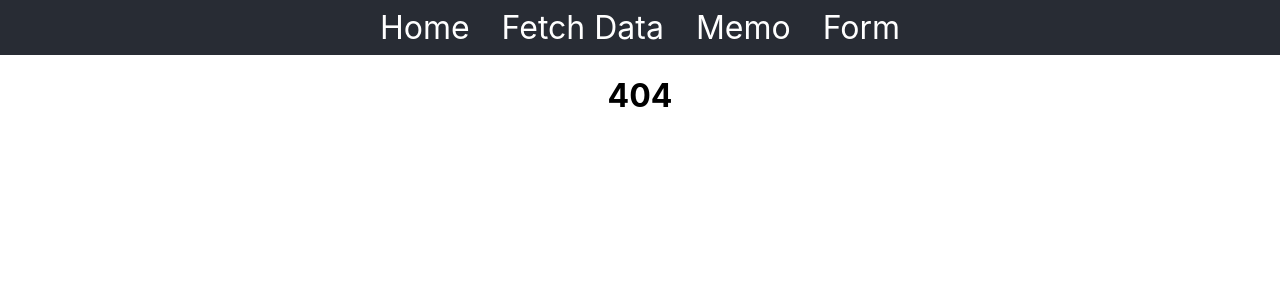
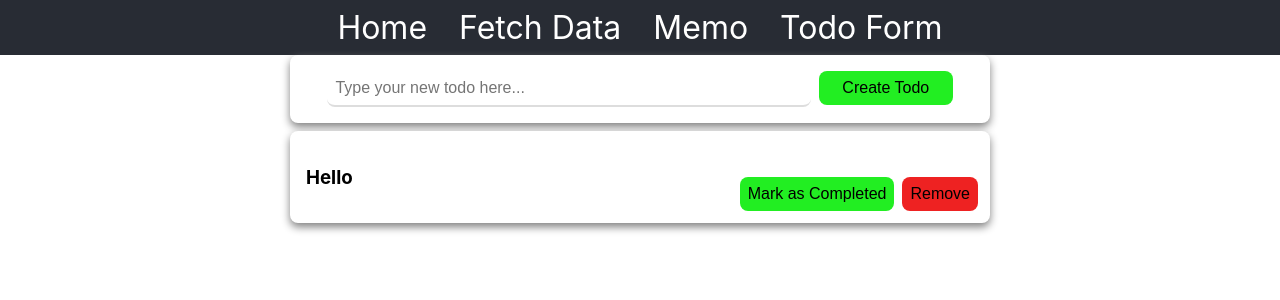
Before and after one commit to sidlogin/react-refresher, a React (Create React App) app: page /todo in a window 1280 px wide. Before the commit this address had no page. Shown: the top 300 px of the page. Built offline with nearby package versions, Linux system fonts and the light colour scheme.

Commit message:
Adding changes

```diff
--- a/package.json
+++ b/package.json
@@ -3,13 +3,16 @@
   "version": "0.1.0",
   "private": true,
   "dependencies": {
+    "@reduxjs/toolkit": "^2.2.6",
     "@testing-library/jest-dom": "^5.17.0",
     "@testing-library/react": "^13.4.0",
     "@testing-library/user-event": "^13.5.0",
     "react": "^18.3.1",
     "react-dom": "^18.3.1",
+    "react-redux": "^9.1.2",
     "react-router-dom": "^6.25.1",
     "react-scripts": "5.0.1",
+    "redux": "^5.0.1",
     "styled-components": "^6.1.12",
     "web-vitals": "^2.1.4"
   },
--- a/src/App.css
+++ b/src/App.css
@@ -1,7 +1,5 @@
 .App {
   text-align: center;
-  display: flex;
-  flex-direction: column;
 }
 
 .App-logo {
--- a/src/components/Forms/SignupForm.css
+++ /dev/null
@@ -1,3 +0,0 @@
-.signupForm {
-
-}
--- /dev/null
+++ b/src/components/Forms/TodoForm/NewTodoForm.css
@@ -0,0 +1,28 @@
+.new-todo-form {
+    border-radius: 8px;
+    padding: 16px;
+    text-align: center;
+    box-shadow: 0 4px 8px grey;
+}
+
+.new-todo-input {
+    font-size: 16px;
+    padding: 8px;
+    border: none;
+    border-bottom: 2px solid #ddd;
+    border-radius: 8px;
+    width: 70%;
+    outline: none;
+}
+
+.new-todo-button {
+    font-size: 16px;
+    padding: 8px;
+    border: none;
+    border-radius: 8px;
+    outline: none;
+    cursor: pointer;
+    margin-left: 8px;
+    width: 20%;
+    background-color: #22ee22;
+}
--- /dev/null
+++ b/src/components/Forms/TodoForm/NewTodoForm.js
@@ -0,0 +1,30 @@
+import { useState } from "react";
+import './NewTodoForm.css';
+
+const NewTodoForm = ({todos, onCreatePressed}) => {
+    const [inputValue, setInputValue] = useState('');
+
+    return (
+        <div className="new-todo-form">
+            <input
+                className="new-todo-input"
+                type="text"
+                placeholder="Type your new todo here..."
+                value={inputValue}
+                onChange={(e) => {
+                    const isDuplicateTodos = todos.some((todo) => todo.text === todo);
+                    if (!isDuplicateTodos) {
+                        setInputValue(e.target.value);
+                        setInputValue('');
+                    }
+                }
+                }
+            />
+            <button
+                className="new-todo-button"
+                onClick={() => onCreatePressed(inputValue)}
+            >Create Todo</button>
+        </div>
+    )
+}
+export default NewTodoForm;
--- /dev/null
+++ b/src/components/Forms/TodoList/TodoList.css
@@ -0,0 +1,4 @@
+.list-wrapper {
+    max-width: 700px;
+    margin: auto;
+}
--- /dev/null
+++ b/src/components/Forms/TodoList/TodoList.js
@@ -0,0 +1,15 @@
+import TodoListItem from '../TodoListItem/TodoListItem';
+import NewTodoForm from '../TodoForm/NewTodoForm';
+
+import './TodoList.css';
+
+const TodoList = ({todos = [{text: 'Hello'}]}) => {
+    return (
+        <div className="list-wrapper">
+            <NewTodoForm />
+            { todos?.map((todo, i) => <TodoListItem todo={todo} key={i} />)}
+        </div>
+    )
+}
+
+export default TodoList;
--- /dev/null
+++ b/src/components/Forms/TodoListItem/TodoListItem.css
@@ -0,0 +1,35 @@
+.todo-item-container {
+    background: #fff;
+    border-radius: 8px;
+    margin-top: 8px;
+    padding: 16px;
+    position: relative;
+    box-shadow: 0 4px 8px grey;
+    text-align: left;
+}
+
+.buttons-container {
+    position: absolute;
+    right: 12px;
+    bottom: 12px;
+}
+
+button {
+    font-size: 16px;
+    padding: 8px;
+    border: none;
+    border-radius: 8px;
+    outline: none;
+    cursor: pointer;
+}
+
+.completed-button {
+    display: inline-block;
+    background-color: #22ee22;
+}
+
+.remove-button {
+    display: inline-block;
+    background-color: #ee2222;
+    margin-left: 8px;
+}
--- /dev/null
+++ b/src/components/Forms/TodoListItem/TodoListItem.js
@@ -0,0 +1,15 @@
+import './TodoListItem.css';
+
+const TodoListItem = ({todo}) => {
+    return (
+        <div className="todo-item-container">
+            <h3>{todo?.text}</h3>
+            <div className="buttons-container">
+                <button className="completed-button">Mark as Completed</button>
+                <button className="remove-button">Remove</button>
+            </div>
+        </div>
+    )
+}
+
+export default TodoListItem;
--- a/src/components/Navigation.js
+++ b/src/components/Navigation.js
@@ -10,7 +10,7 @@ const Navigation = () => {
                 <Link to="/">Home</Link>
                 <Link to="/fetchData">Fetch Data</Link>
                 <Link to="/memo">Memo</Link>
-                <Link to="/form">Form</Link>
+                <Link to="/todo">Todo Form</Link>
             </div>
         </>
     )
--- a/src/index.js
+++ b/src/index.js
@@ -4,12 +4,12 @@ import './index.css';
 import App from './App';
 import { BrowserRouter, Routes, Route } from 'react-router-dom';
 
+
 const root = ReactDOM.createRoot(document.getElementById('root'));
 
 const FetchData = lazy(() => import('./components/FetchData/FetchData'));
-const Auth = lazy(() => import('./components/Auth/Auth'));
+const TodoList = lazy(() => import('./components/Forms/TodoList/TodoList'));
 const Memo = lazy(() => import('./components/Memo/Memo'));
-
 
 root.render(
     <BrowserRouter>
@@ -17,7 +17,7 @@ root.render(
         <Route path="/" element={<App />}>
           <Route path="/fetchData" element={<FetchData />} />
           <Route path="/memo" element={<Memo />} />
-          <Route path="/auth" element={<Auth />} />
+          <Route path="/todo" element={<TodoList />} />
           <Route path="*" element={<h1>404</h1>} />
         </Route>
         <Route path="*" element={<h1>404</h1>} />
```
Also changed, not shown: src/components/Forms/SignupForm.js (deleted, +0 -11 lines), 1 other file (tests, documents, lock files or other folders).
